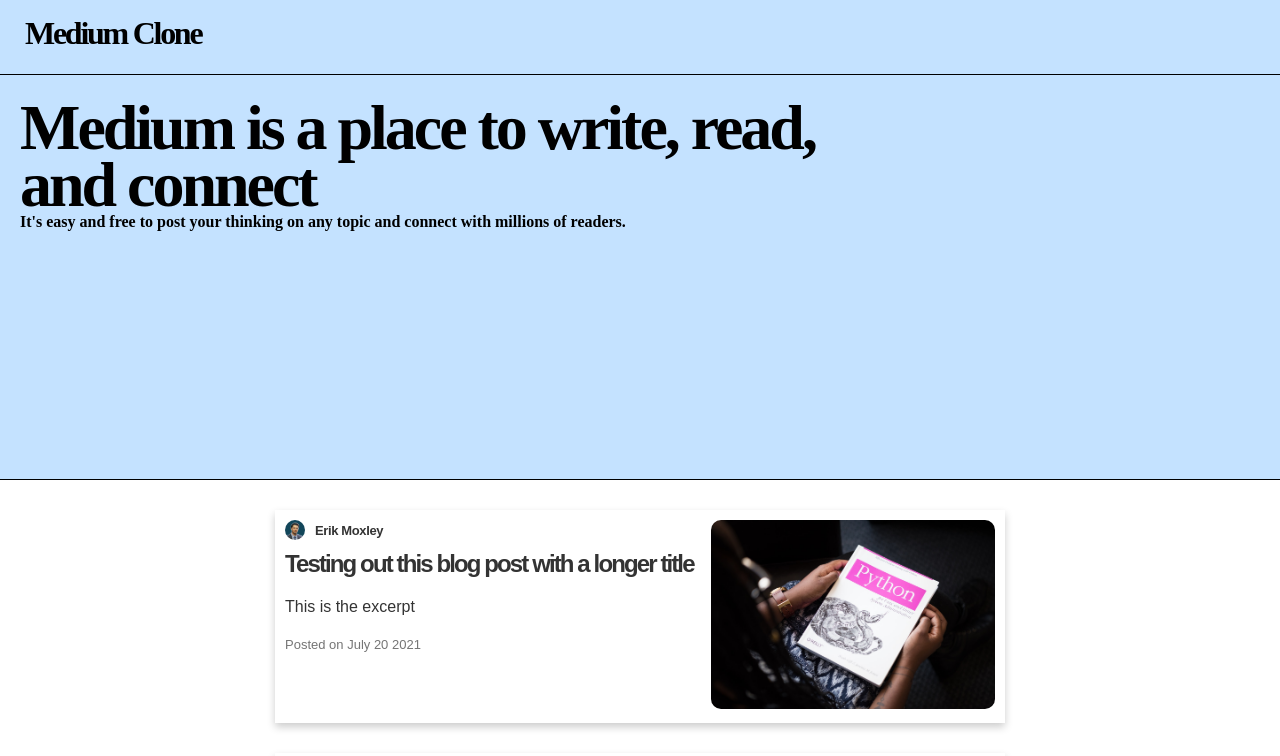
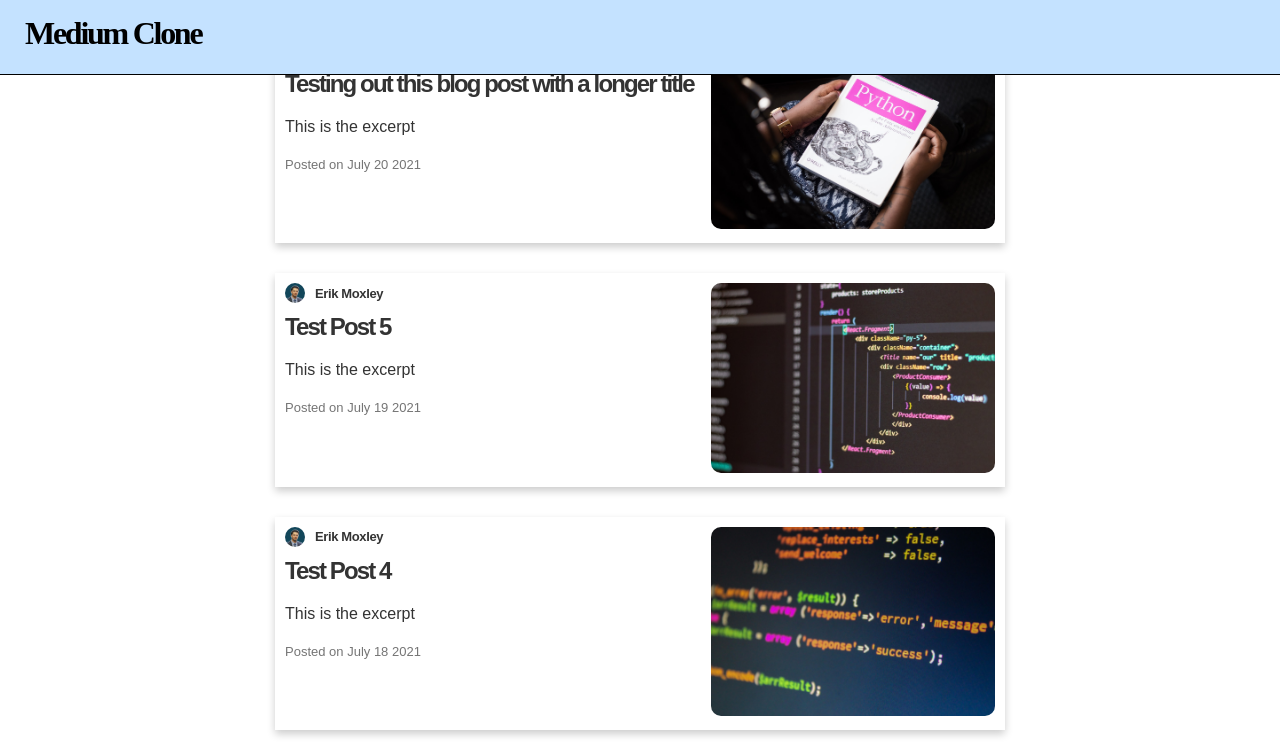
Before and after one commit to ErikMoxley/moxleydevblog, a Next.js app: page / in a window 1280 px wide. Shown: the top 756 px of the page. Built offline with nearby package versions, Linux system fonts and the light colour scheme; a web font is replaced by a local one.

Commit message:
update to top header

```diff
--- a/pages/_app.js
+++ b/pages/_app.js
@@ -1,12 +1,12 @@
 import Header from '../components/Header'
-import HeaderTop from '../components/HeaderTop'
+// import HeaderTop from '../components/HeaderTop'
 import '../styles/globals.css'
 
 function MyApp({ Component, pageProps }) {
   return (
     <>
       <Header />
-      <HeaderTop />
+      {/* <HeaderTop /> */}
       <main className='container'>
         <Component {...pageProps} />
       </main>
```
